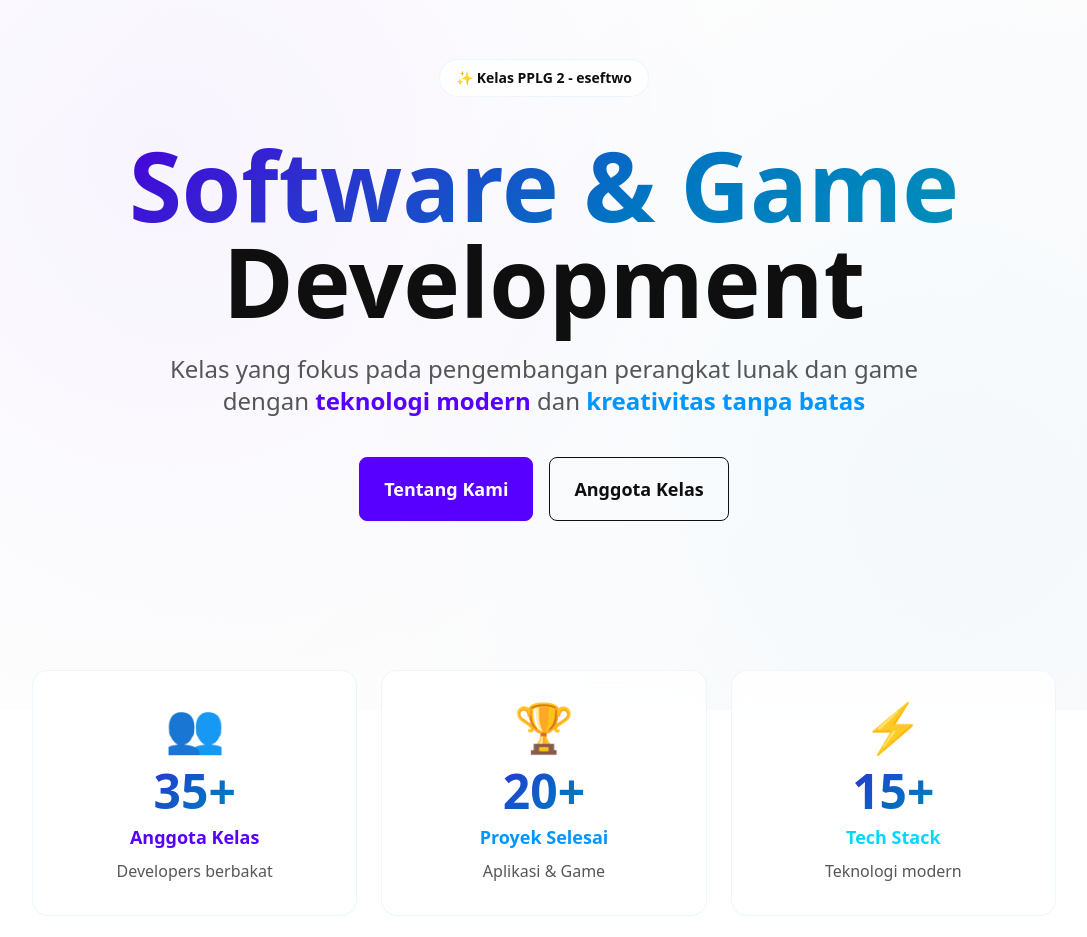
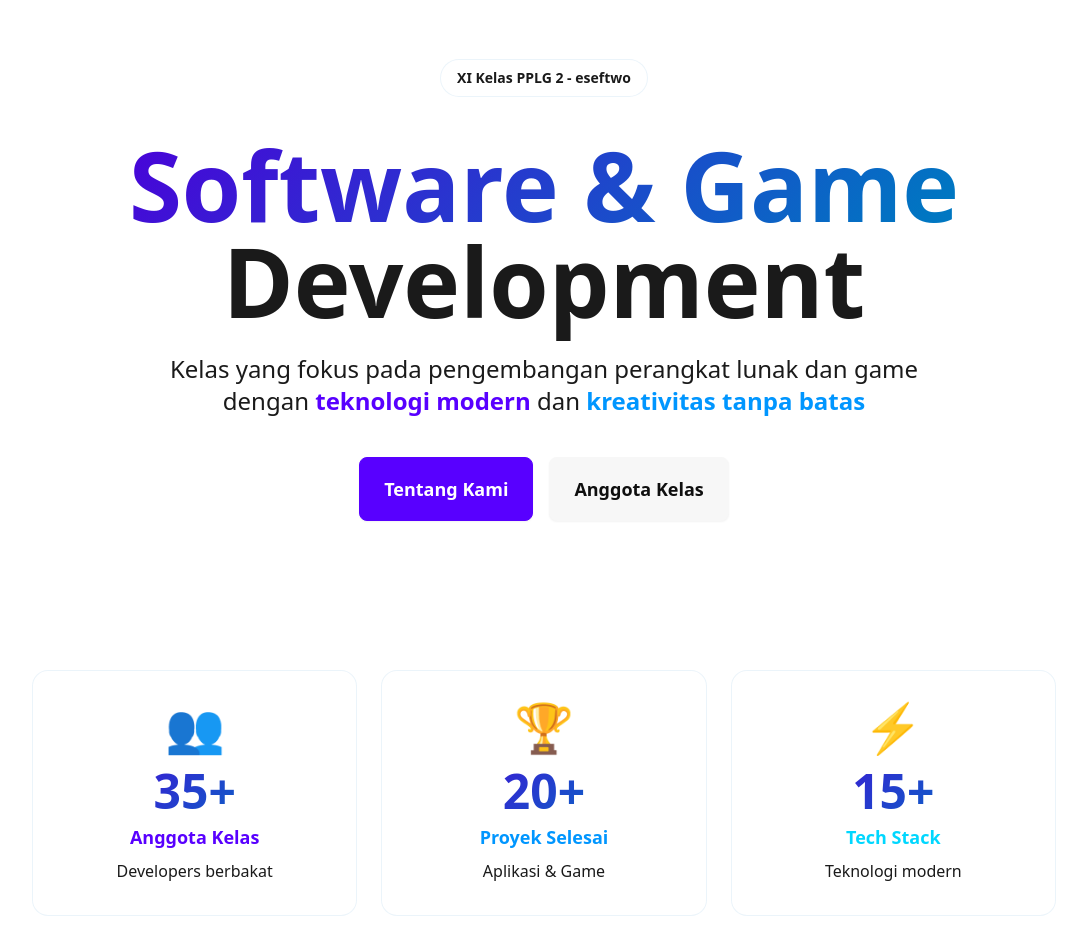
Before and after one commit to ersaf1/sft2, a React (Vite) app: page / in a window 1280 px wide. Shown: the part 160-1097 px from the top of the page, without its empty margins (96-1183 px from the left). Built offline with nearby package versions, Linux system fonts and the light colour scheme.

Commit message:
Refactor code structure for improved readability and maintainability

```diff
--- a/index.html
+++ b/index.html
@@ -3,7 +3,7 @@
 
 <head>
     <meta charset="UTF-8" />
-    <link rel="icon" type="image/svg+xml" href="/sft.svg" />
+    <link rel="icon" type="image/svg+xml" href="/sft.png" />
     <meta name="viewport" content="width=device-width, initial-scale=1.0" />
     <title>eseftwo - XI PPLG 2 | Software & Game Development</title>
     <meta name="description" content="Kelas PPLG 2 - Pengembangan Perangkat Lunak dan Gim yang modern dan inovatif" />
--- a/src/components/Navbar.tsx
+++ b/src/components/Navbar.tsx
@@ -59,7 +59,7 @@ const Navbar = () => {
                     </ul>
                 </div>
                 <Link to="/" className="btn btn-ghost gap-2 items-center hover:scale-105 transition-transform">
-                    <img src="/sft.svg" alt="SFT logo" className="h-14 md:h-16 w-auto" />
+                    <img src="/sft.png" alt="SFT logo" className="h-14 md:h-16 w-auto" />
                     <div className="hidden sm:block">
                         <span className="gradient-text text-2xl font-black">ESEFTWO</span>
                     </div>
--- a/src/index.css
+++ b/src/index.css
@@ -2,15 +2,65 @@
 @tailwind components;
 @tailwind utilities;
 
+:root {
+  /* Base palette */
+  --p-primary: #5800FF;
+  --p-secondary: #0096FF;
+  --p-accent: #00D7FF;
+  --p-highlight: #72FFFF;
+
+    /* Text colors for dark mode */
+    --text-main: #ffffff;
+    --text-muted: #a0aec0;
+
+    /* Background colors */
+    --bg-main: #0a0a0a;
+
+  /* Darker variants for light mode */
+  --p-primary-dark: #4a00d9;
+  --p-secondary-dark: #0076C2;
+  --p-accent-dark: #00A0B3;
+  --p-highlight-dark: #36BABA;
+
+  /* Background & borders */
+  --bg-glass: rgba(26, 26, 26, 0.5);
+  --bg-glass-hover: rgba(30, 30, 30, 0.7);
+  --border-glow: rgba(0, 215, 255, 0.1);
+  --border-glow-hover: rgba(0, 215, 255, 0.3);
+  --shadow-glow: rgba(0, 215, 255, 0.15);
+}
+
+/* Light theme palette overrides */
+:root[data-theme="eseftwo-light"] {
+  --p-primary: var(--p-primary-dark);
+  --p-secondary: var(--p-secondary-dark);
+  --p-accent: var(--p-accent-dark);
+  --p-highlight: var(--p-highlight-dark);
+
+    /* Backgrounds */
+    --bg-main: #ffffff;
+  --bg-glass: rgba(255, 255, 255, 0.8);
+  --bg-glass-hover: rgba(255, 255, 255, 0.9);
+
+    /* Text colors */
+    --text-main: #1a1a1a;
+    --text-muted: #4a5568;
+
+  --border-glow: rgba(0, 118, 194, 0.08);
+  --border-glow-hover: rgba(0, 118, 194, 0.12);
+  --shadow-glow: rgba(0, 118, 194, 0.15);
+}
+
 @layer base {
   body {
-    @apply bg-base-100 text-base-content;
+     background-color: var(--bg-main);
+     color: var(--text-main);
   }
 }
 
 @layer components {
   .hero-gradient {
-    background: linear-gradient(-45deg, #0a0a0a, #141414, #0f0f0f, #1a1a1a);
+    background: var(--bg-main);
     background-size: 400% 400%;
     animation: gradient 20s ease infinite;
     position: relative;
@@ -25,14 +75,14 @@
     right: 0;
     bottom: 0;
     background:
-      radial-gradient(circle at 20% 30%, rgba(0, 215, 255, 0.08) 0%, transparent 50%),
-      radial-gradient(circle at 80% 70%, rgba(0, 150, 255, 0.08) 0%, transparent 50%);
+      radial-gradient(circle at 20% 30%, rgba(var(--p-accent), 0.08) 0%, transparent 50%),
+      radial-gradient(circle at 80% 70%, rgba(var(--p-secondary), 0.08) 0%, transparent 50%);
     animation: pulse-slow 10s ease-in-out infinite;
   }
 
   /* Light theme overrides for hero and glass components */
   :root[data-theme="eseftwo-light"] .hero-gradient {
-    background: linear-gradient(-45deg, #ffffff, #f7f7f7, #ffffff);
+    background: var(--bg-main);
     background-size: 400% 400%;
     animation: none;
     position: relative;
@@ -41,102 +91,86 @@
 
   :root[data-theme="eseftwo-light"] .hero-gradient::before {
     background:
-      radial-gradient(circle at 20% 30%, rgba(88, 0, 255, 0.04) 0%, transparent 50%),
-      radial-gradient(circle at 80% 70%, rgba(0, 150, 255, 0.03) 0%, transparent 50%);
+      radial-gradient(circle at 20% 30%, rgba(var(--p-primary), 0.04) 0%, transparent 50%),
+      radial-gradient(circle at 80% 70%, rgba(var(--p-secondary), 0.03) 0%, transparent 50%);
     animation: none;
   }
 
   :root[data-theme="eseftwo-light"] .glass-effect {
-    background: rgba(255, 255, 255, 0.8);
-    border: 1px solid rgba(0, 150, 255, 0.08);
+    background: var(--bg-glass);
+    border: 1px solid var(--border-glow);
   }
 
   :root[data-theme="eseftwo-light"] .card-hover {
-    background: rgba(255, 255, 255, 0.9);
-    border: 1px solid rgba(0, 150, 255, 0.06);
+    background: var(--bg-glass-hover);
+    border: 1px solid var(--border-glow);
   }
 
   /* Make gradient text and icons a bit darker on white background */
   :root[data-theme="eseftwo-light"] .gradient-text {
-    background: linear-gradient(135deg, #5800FF, #0096FF, #00D7FF);
+    background: linear-gradient(135deg, var(--p-primary), var(--p-secondary), var(--p-accent));
     background-size: 200% auto;
     -webkit-background-clip: text;
     background-clip: text;
     -webkit-text-fill-color: transparent;
   }
 
+    /* Text colors for different contexts */
+    .text-primary {
+      color: var(--p-primary);
+    }
+
+    .text-secondary {
+      color: var(--p-secondary);
+    }
+
+    .text-muted {
+      color: var(--text-muted);
+    }
   :root[data-theme="eseftwo-light"] .tech-icon {
-    color: #0096FF;
+    color: var(--p-secondary);
   }
 
   :root[data-theme="eseftwo-light"] .tech-icon:hover {
-    color: #5800FF;
+    color: var(--p-primary);
   }
 
-  /* Further darkened variants for very bright palette stops so they read on white */
-  :root[data-theme="eseftwo-light"] .gradient-text {
-    /* use slightly darker stops for better contrast on white */
-    background: linear-gradient(135deg, #4a00d9, #0076C2, #00A0B3, #36BABA);
-    background-size: 200% auto;
-    -webkit-background-clip: text;
-    background-clip: text;
-    -webkit-text-fill-color: transparent;
-  }
-
-  :root[data-theme="eseftwo-light"] .tech-icon {
-    color: #0076C2; /* darker secondary */
-  }
-
-  :root[data-theme="eseftwo-light"] .tech-icon:hover {
-    color: #4a00d9; /* darker primary */
-  }
-
-  /* darker/accent for scroll thumb on white */
+  /* Scrollbar styling for light theme */
   :root[data-theme="eseftwo-light"] ::-webkit-scrollbar-thumb {
-    background: linear-gradient(180deg, #0076C2, #00A0B3);
-  }
-
-  /* slightly stronger borders on white background for visibility */
-  :root[data-theme="eseftwo-light"] .simple-border {
-    border: 1px solid rgba(0, 118, 194, 0.12);
-  }
-
-  /* Darker scrollbar thumb for readability on white */
-  :root[data-theme="eseftwo-light"] ::-webkit-scrollbar-thumb {
-    background: linear-gradient(180deg, #0096FF, #00D7FF);
+    background: linear-gradient(180deg, var(--p-secondary), var(--p-accent));
   }
 
   :root[data-theme="eseftwo-light"] ::-webkit-scrollbar-thumb:hover {
-    background: linear-gradient(180deg, #5800FF, #0096FF);
+    background: linear-gradient(180deg, var(--p-primary), var(--p-secondary));
   }
 
-  /* Ensure subtle borders are visible on white */
+  /* Borders for light theme */
   :root[data-theme="eseftwo-light"] .simple-border {
-    border: 1px solid rgba(0, 150, 255, 0.08);
+    border: 1px solid var(--border-glow);
   }
 
   .card-hover {
     @apply transition-all duration-300 hover:shadow-xl hover:-translate-y-1;
     position: relative;
-    background: rgba(26, 26, 26, 0.5);
+    background: var(--bg-glass);
     backdrop-filter: blur(10px);
-    border: 1px solid rgba(0, 215, 255, 0.1);
+    border: 1px solid var(--border-glow);
   }
 
   .card-hover:hover {
-    background: rgba(30, 30, 30, 0.7);
-    border-color: rgba(0, 215, 255, 0.3);
-    box-shadow: 0 4px 20px rgba(0, 215, 255, 0.15);
+    background: var(--bg-glass-hover);
+    border-color: var(--border-glow-hover);
+    box-shadow: 0 4px 20px var(--shadow-glow);
   }
 
   .tech-icon {
     @apply w-16 h-16 mx-auto mb-4 transition-all duration-300;
-    color: #00D7FF;
+    color: var(--p-accent);
   }
 
   .tech-icon:hover {
     @apply scale-110;
-    color: #0096FF;
+    color: var(--p-secondary);
   }
 
   @keyframes fade-in {
@@ -168,7 +202,7 @@
   }
 
   .gradient-text {
-    background: linear-gradient(135deg, #5800FF, #0096FF, #00D7FF, #72FFFF);
+    background: linear-gradient(135deg, var(--p-primary), var(--p-secondary), var(--p-accent), var(--p-highlight));
     background-size: 200% auto;
     -webkit-background-clip: text;
     background-clip: text;
@@ -176,24 +210,24 @@
   }
 
   .glass-effect {
-    background: rgba(20, 20, 20, 0.7);
+    background: var(--bg-glass);
     backdrop-filter: blur(12px);
     -webkit-backdrop-filter: blur(12px);
-    border: 1px solid rgba(0, 215, 255, 0.15);
+    border: 1px solid var(--border-glow);
   }
 
   .glass-effect:hover {
-    border-color: rgba(0, 215, 255, 0.3);
-    background: rgba(25, 25, 25, 0.8);
+    border-color: var(--border-glow-hover);
+    background: var(--bg-glass-hover);
   }
 
   .simple-border {
-    border: 1px solid rgba(0, 215, 255, 0.2);
+    border: 1px solid var(--border-glow);
   }
 
   .simple-border:hover {
-    border-color: rgba(0, 215, 255, 0.4);
-    box-shadow: 0 0 15px rgba(0, 215, 255, 0.1);
+    border-color: var(--border-glow-hover);
+    box-shadow: 0 0 15px var(--shadow-glow);
   }
 }
 
@@ -207,12 +241,12 @@
 }
 
 ::-webkit-scrollbar-thumb {
-  background: linear-gradient(180deg, #0096FF, #00D7FF);
+  background: linear-gradient(180deg, var(--p-secondary), var(--p-accent));
   border-radius: 10px;
 }
 
 ::-webkit-scrollbar-thumb:hover {
-  background: linear-gradient(180deg, #5800FF, #0096FF);
+  background: linear-gradient(180deg, var(--p-primary), var(--p-secondary));
 }
 
 /* Smooth scroll */
--- a/src/pages/Home.tsx
+++ b/src/pages/Home.tsx
@@ -10,17 +10,17 @@ const Home = () => {
                         <div className="animate-fade-in">
                             <div className="mb-6">
                                 <span className="inline-block px-4 py-2 glass-effect rounded-full text-sm font-semibold mb-4">
-                                    ✨ Kelas PPLG 2 - eseftwo
+                                    XI Kelas PPLG 2 - eseftwo
                                 </span>
                             </div>
 
                             <h1 className="text-7xl md:text-8xl font-black mb-6 leading-tight">
                                 <span className="gradient-text">Software & Game</span>
                                 <br />
-                                <span className="text-base-content">Development</span>
+                                <span className="text-dark">Development</span>
                             </h1>
 
-                            <p className="text-xl md:text-2xl mb-10 max-w-3xl mx-auto text-base-content/70 leading-relaxed">
+                            <p className="text-xl md:text-2xl mb-10 max-w-3xl mx-auto text-dark/70 leading-relaxed">
                                 Kelas yang fokus pada pengembangan perangkat lunak dan game dengan
                                 <span className="text-primary font-semibold"> teknologi modern</span> dan
                                 <span className="text-secondary font-semibold"> kreativitas tanpa batas</span>
@@ -31,7 +31,7 @@ const Home = () => {
                                 <Link to="/about" className="btn btn-primary btn-lg hover:scale-105 transition-transform">
                                     Tentang Kami
                                 </Link>
-                                <Link to="/members" className="btn btn-outline btn-lg hover:scale-105 transition-transform">
+                                <Link to="/members" className="btn btn-dark btn-lg hover:scale-105 transition-transform">
                                     Anggota Kelas
                                 </Link>
                             </div>
@@ -49,7 +49,7 @@ const Home = () => {
                             <div className="text-5xl mb-4">👥</div>
                             <div className="text-5xl font-black mb-2 gradient-text">35+</div>
                             <h3 className="text-lg font-bold text-primary mb-2">Anggota Kelas</h3>
-                            <p className="text-base-content/70">Developers berbakat</p>
+                            <p className="text-dark/70">Developers berbakat</p>
                         </div>
                     </div>
 
@@ -58,7 +58,7 @@ const Home = () => {
                             <div className="text-5xl mb-4">🏆</div>
                             <div className="text-5xl font-black mb-2 gradient-text">20+</div>
                             <h3 className="text-lg font-bold text-secondary mb-2">Proyek Selesai</h3>
-                            <p className="text-base-content/70">Aplikasi & Game</p>
+                            <p className="text-dark/70">Aplikasi & Game</p>
                         </div>
                     </div>
 
@@ -67,7 +67,7 @@ const Home = () => {
                             <div className="text-5xl mb-4">⚡</div>
                             <div className="text-5xl font-black mb-2 gradient-text">15+</div>
                             <h3 className="text-lg font-bold text-accent mb-2">Tech Stack</h3>
-                            <p className="text-base-content/70">Teknologi modern</p>
+                            <p className="text-dark/70">Teknologi modern</p>
                         </div>
                     </div>
                 </div>
@@ -80,7 +80,7 @@ const Home = () => {
         <h2 className="text-4xl md:text-5xl font-black mb-4 gradient-text leading-normal md:leading-tight" style={{ WebkitFontSmoothing: 'antialiased' }}>
             Teknologi yang Kami Kuasai
         </h2>
-        <p className="text-lg text-base-content/70">Stack modern untuk project masa depan</p>
+    <p className="text-lg text-dark/70">Stack modern untuk project masa depan</p>
     </div>
 
     <div className="grid grid-cols-1 md:grid-cols-2 lg:grid-cols-3 gap-6 max-w-6xl mx-auto">
@@ -93,7 +93,7 @@ const Home = () => {
                     </svg>
                 </div>
                 <h3 className="card-title text-primary">Web Development</h3>
-                <p className="text-base-content/70">HTML, CSS, JavaScript, React, TypeScript</p>
+                <p className="text-dark/70">HTML, CSS, JavaScript, React, TypeScript</p>
             </div>
         </div>
 
@@ -106,7 +106,7 @@ const Home = () => {
                     </svg>
                 </div>
                 <h3 className="card-title text-secondary">Mobile Development</h3>
-                <p className="text-base-content/70">Android, Kotlin, Flutter</p>
+                <p className="text-dark/70">Android, Kotlin, Flutter</p>
             </div>
         </div>
 
@@ -119,7 +119,7 @@ const Home = () => {
                     </svg>
                 </div>
                 <h3 className="card-title text-accent">Game Development</h3>
-                <p className="text-base-content/70">Unity, Unreal Engine, Godot</p>
+                <p className="text-dark/70">Unity, Unreal Engine, Godot</p>
             </div>
         </div>
 
@@ -132,7 +132,7 @@ const Home = () => {
                     </svg>
                 </div>
                 <h3 className="card-title text-primary">Database</h3>
-                <p className="text-base-content/70">MySQL, PostgreSQL, MongoDB</p>
+                <p className="text-dark/70">MySQL, PostgreSQL, MongoDB</p>
             </div>
         </div>
 
@@ -145,7 +145,7 @@ const Home = () => {
                     </svg>
                 </div>
                 <h3 className="card-title text-secondary">UI/UX Design</h3>
-                <p className="text-base-content/70">Figma, Adobe XD</p>
+                <p className="text-dark/70">Figma, Adobe XD</p>
             </div>
         </div>
 
@@ -158,7 +158,7 @@ const Home = () => {
                     </svg>
                 </div>
                 <h3 className="card-title text-accent">Backend Development</h3>
-                <p className="text-base-content/70">Node.js, Express, Laravel</p>
+                <p className="text-dark/70">Node.js, Express, Laravel</p>
             </div>
         </div>
     </div>
@@ -171,14 +171,14 @@ const Home = () => {
                         <h2 className="text-5xl font-black mb-6 gradient-text leading-normal md:leading-tight" style={{ WebkitFontSmoothing: 'antialiased' }}>
                             Bergabung dengan Kami
                         </h2>
-                        <p className="text-xl mb-8 text-base-content/70">
+                        <p className="text-xl mb-8 text-dark/70">
                             Mari belajar dan berkembang bersama di dunia software & game development
                         </p>
                         <div className="flex gap-4 justify-center flex-wrap">
                             <Link to="/members" className="btn btn-primary btn-lg hover:scale-105 transition-all">
                                 👥 Lihat Anggota
                             </Link>
-                            <Link to="/gallery" className="btn btn-outline btn-lg hover:scale-105 transition-all">
+                            <Link to="/gallery" className="btn btn-dark btn-lg hover:scale-105 transition-all">
                                 📸 Galeri Kami
                             </Link>
                         </div>
```
Also changed, not shown: src/pages/About.tsx (+12 -9 lines), 2 other files (tests, documents, lock files or other folders).
